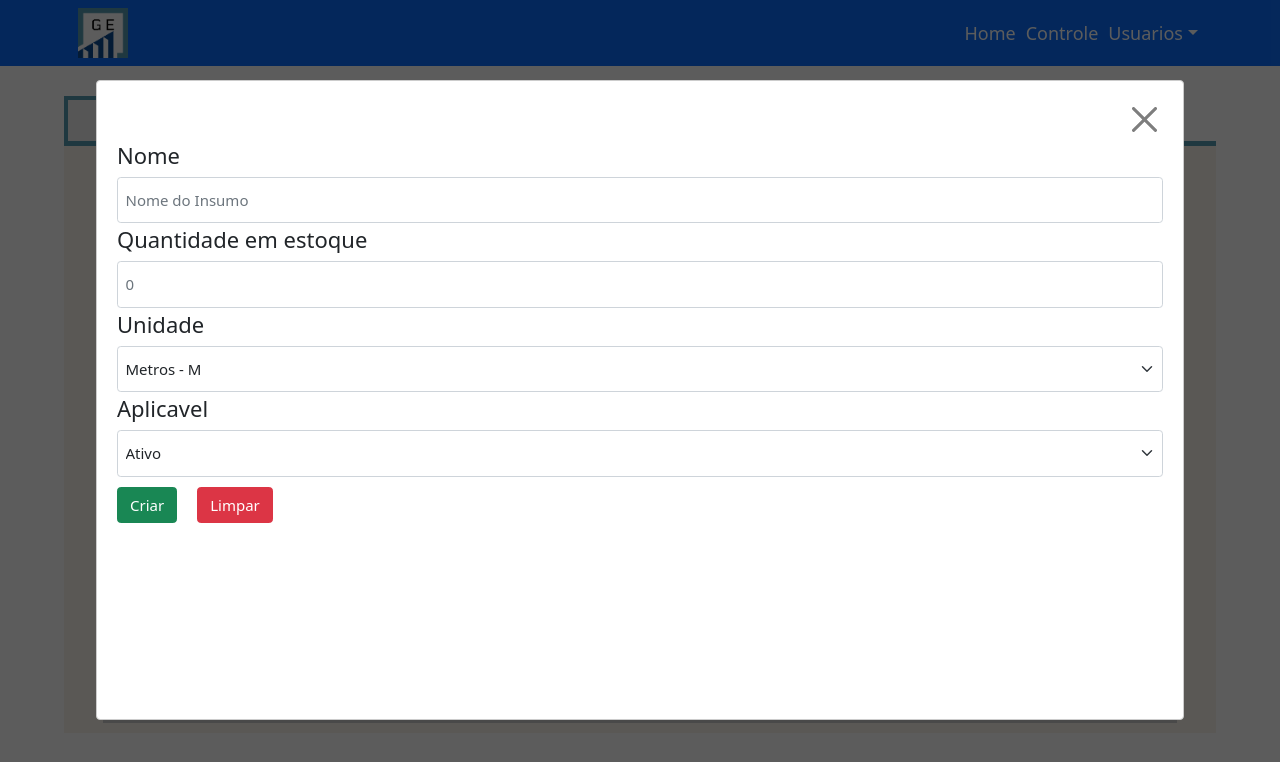
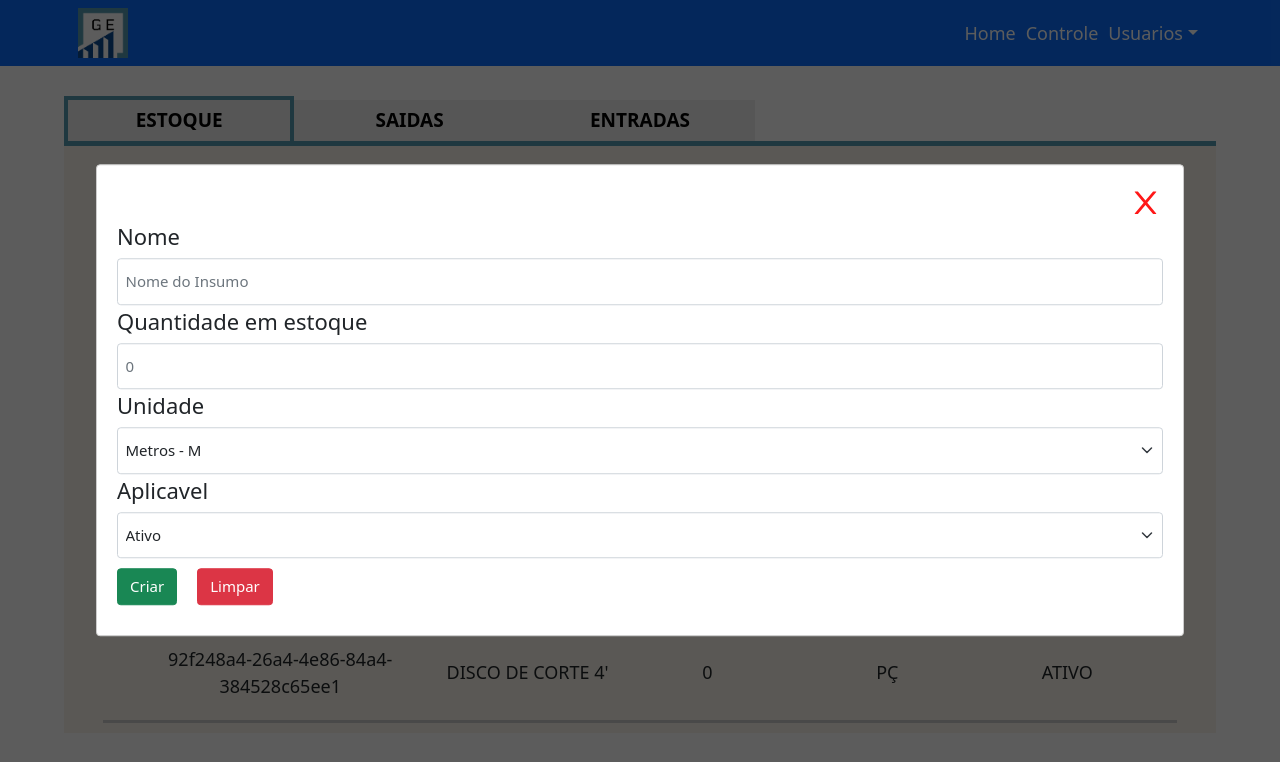
Before and after one commit to YagoFogaca/CE-FRONT, a React (Vite) app in the folder client/: page / in a window 1280 px wide. Both pictures are taken after a click on the button 1154 px from the left and 205 px from the top of the page. Shown: the top 762 px of the page. Built offline with nearby package versions, Linux system fonts and the light colour scheme.

Commit message:
feat: atualização do estilo do modal

```diff
--- a/client/src/components/react-modal/index.reactModal.tsx
+++ b/client/src/components/react-modal/index.reactModal.tsx
@@ -1,10 +1,7 @@
 import { CloseButton } from 'react-bootstrap';
+import { AiOutlineClose } from 'react-icons/ai';
 import ReactModal from 'react-modal';
 import { PropsReactModalC } from '../../utils/types/props.types';
-import Button from 'react-bootstrap/Button';
-import Col from 'react-bootstrap/Col';
-import Form from 'react-bootstrap/Form';
-import Row from 'react-bootstrap/Row';
 import { FormCreateSupply } from '../forms/index.createSupply';
 
 ReactModal.setAppElement('#root');
@@ -12,7 +9,6 @@ ReactModal.setAppElement('#root');
 const customStyles = {
   content: {
     width: '85%',
-    height: '80%',
     top: '50%',
     left: '50%',
     right: 'auto',
@@ -39,10 +35,12 @@ export function ReactModalC({ closeModal, modalIsOpen }: PropsReactModalC) {
           justifyContent: 'flex-end',
         }}
       >
-        <CloseButton
+        <AiOutlineClose
           onClick={closeModal}
           style={{
-            fontSize: '2.5rem',
+            fontSize: '3.5rem',
+            color: '#ff1818',
+            cursor: 'pointer',
           }}
         />
       </div>
```
